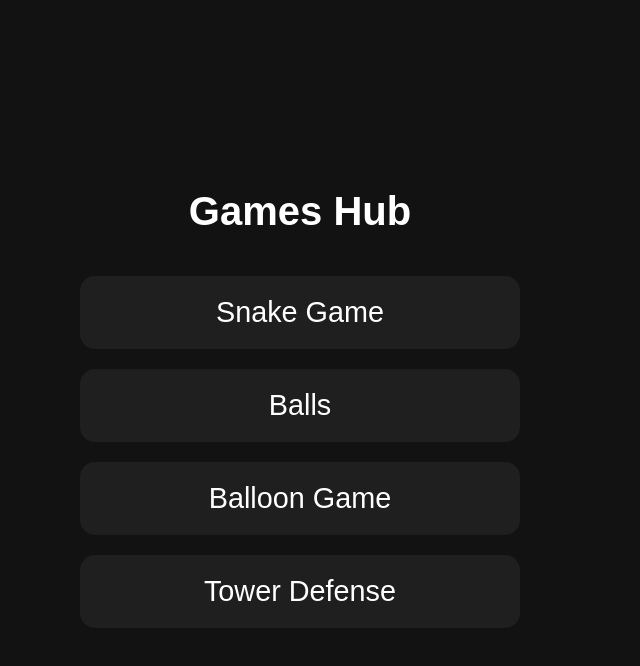
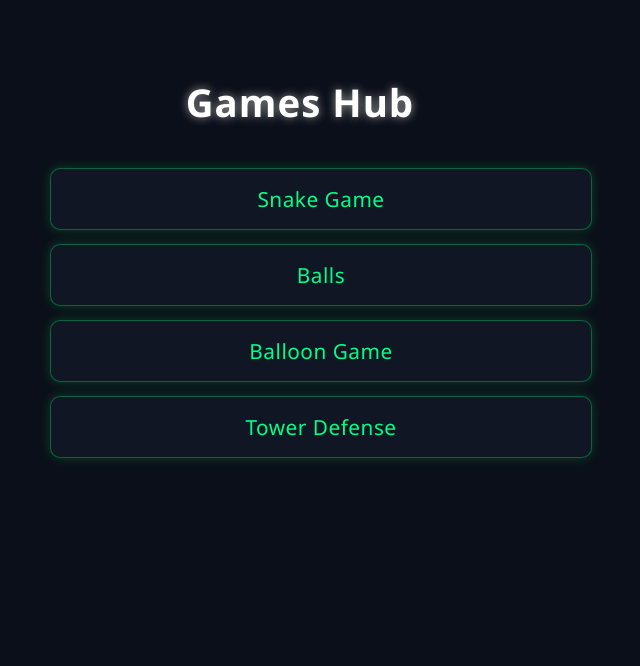
Before and after one commit to Raylu42x/Games, a plain HTML site: page index.html in a window 1280 px wide. Shown: the whole page, without its empty margins (340-980 px from the left). Drawn offline with Linux system fonts and the light colour scheme.

Commit message:
Refactor index.html styles and structure
Updated styles for body, headings, and game buttons. Added a container for game buttons.

```diff
--- a/index.html
+++ b/index.html
@@ -4,61 +4,82 @@
 <meta charset="UTF-8">
 <meta name="viewport" content="width=device-width, initial-scale=1.0">
 <title>Games Hub</title>
+
 <style>
     body {
         margin: 0;
-        font-family: Arial, sans-serif;
-        background-color: #121212;
-        color: #fff;
-        display: flex;
-        flex-direction: column;
-        align-items: center;
-        justify-content: center;
-        min-height: 100vh;
+        font-family: "Segoe UI", Arial, sans-serif;
+        background: #0b0f19;
+        color: #e0e0e0;
+        padding: 50px 20px;
+        text-align: center;
     }
 
+    /* Title in white with grey glow, matching home page */
     h1 {
-        margin-bottom: 2rem;
-        text-align: center;
-        font-size: 2.5rem;
+        color: #ffffff;
+        text-shadow: 0 0 10px #999;
+        margin-bottom: 40px;
+        letter-spacing: 1px;
+        font-size: 2.4rem;
     }
 
+    /* Button container for aligned width */
+    .container {
+        width: 100%;
+        max-width: 500px;
+        margin: 0 auto;
+    }
+
+    /* Neon-green game buttons */
     .game-button {
-        width: 80%;
-        max-width: 400px;
-        text-align: center;
-        padding: 20px;
-        margin: 10px 0;
-        font-size: 1.8rem;
-        color: #fff;
-        background-color: #1f1f1f;
-        border-radius: 15px;
+        display: block;
+        width: 100%;
+        padding: 16px 20px;
+        margin-bottom: 14px;
+
+        background: #111624;
+        border: 1px solid #00ff6a55;
+        border-radius: 10px;
+
+        color: #00ff88;
+        font-size: 1.3rem;
+        letter-spacing: 0.5px;
         text-decoration: none;
-        transition: background-color 0.3s, transform 0.2s;
-        touch-action: manipulation;
+
+        box-shadow: 0 0 12px #00ff6a33;
+        transition: 0.2s ease;
     }
 
     .game-button:hover {
-        background-color: #3333ff;
-        transform: scale(1.05);
+        border-color: #00ff6a;
+        color: #00ff6a;
+        box-shadow: 0 0 22px #00ff6a;
+        transform: translateX(6px);
     }
 
     @media (max-width: 500px) {
+        .game-button {
+            font-size: 1.1rem;
+            padding: 14px 16px;
+        }
         h1 {
             font-size: 2rem;
-        }
-        .game-button {
-            font-size: 1.5rem;
-            padding: 15px;
         }
     }
 </style>
 </head>
+
 <body>
+
     <h1>Games Hub</h1>
-    <a class="game-button" href="https://games.kervian.com/Snake-Game">Snake Game</a>
-    <a class="game-button" href="https://games.kervian.com/Balls">Balls</a>
-    <a class="game-button" href="https://games.kervian.com/Balloon">Balloon Game</a>
-    <a class="game-button" href="https://games.kervian.com/TD">Tower Defense</a>
+
+    <div class="container">
+        <a class="game-button" href="https://games.kervian.com/Snake-Game">Snake Game</a>
+        <a class="game-button" href="https://games.kervian.com/Balls">Balls</a>
+        <a class="game-button" href="https://games.kervian.com/Balloon">Balloon Game</a>
+        <a class="game-button" href="https://games.kervian.com/TD">Tower Defense</a>
+    </div>
+
 </body>
 </html>
```
